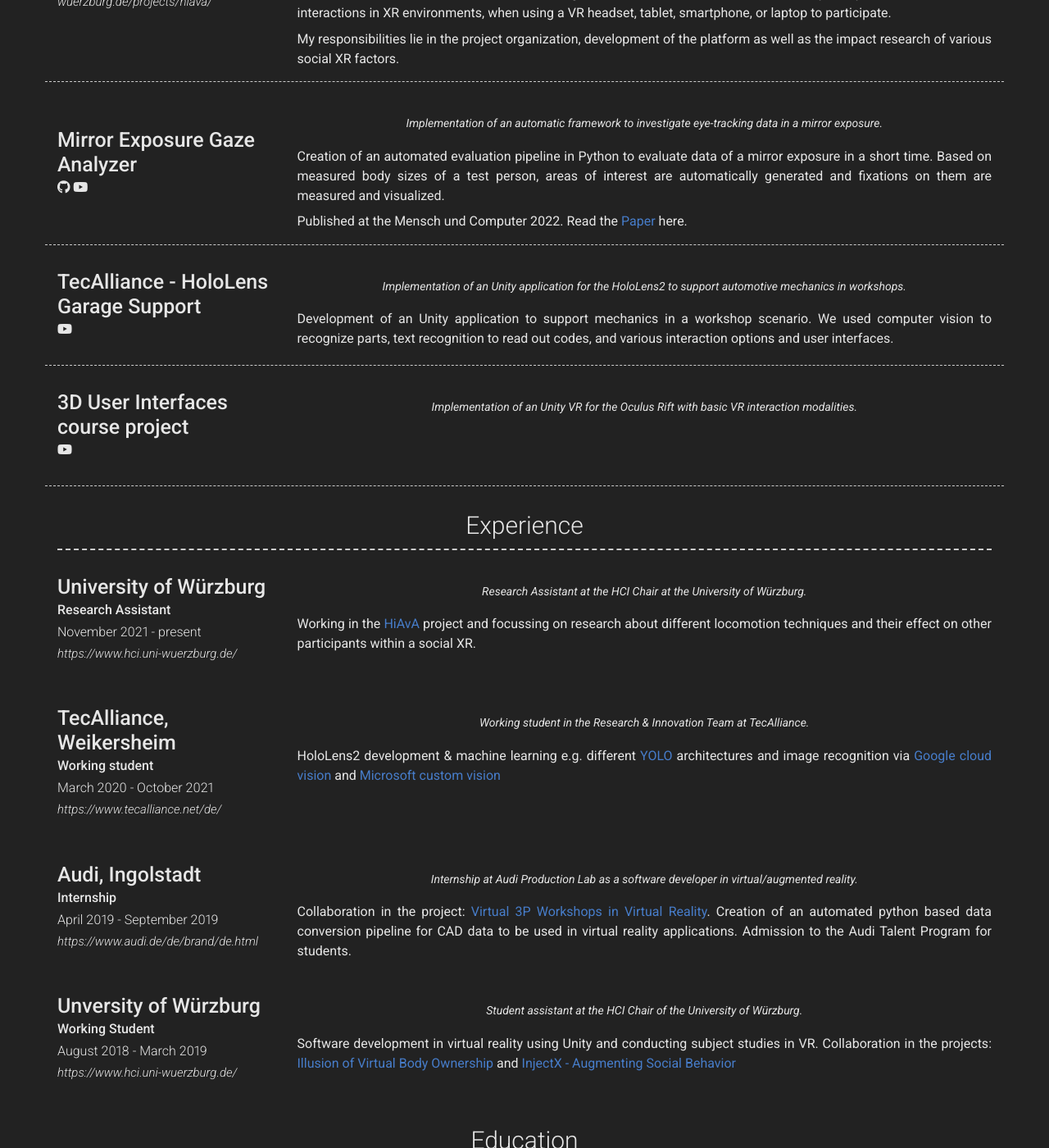
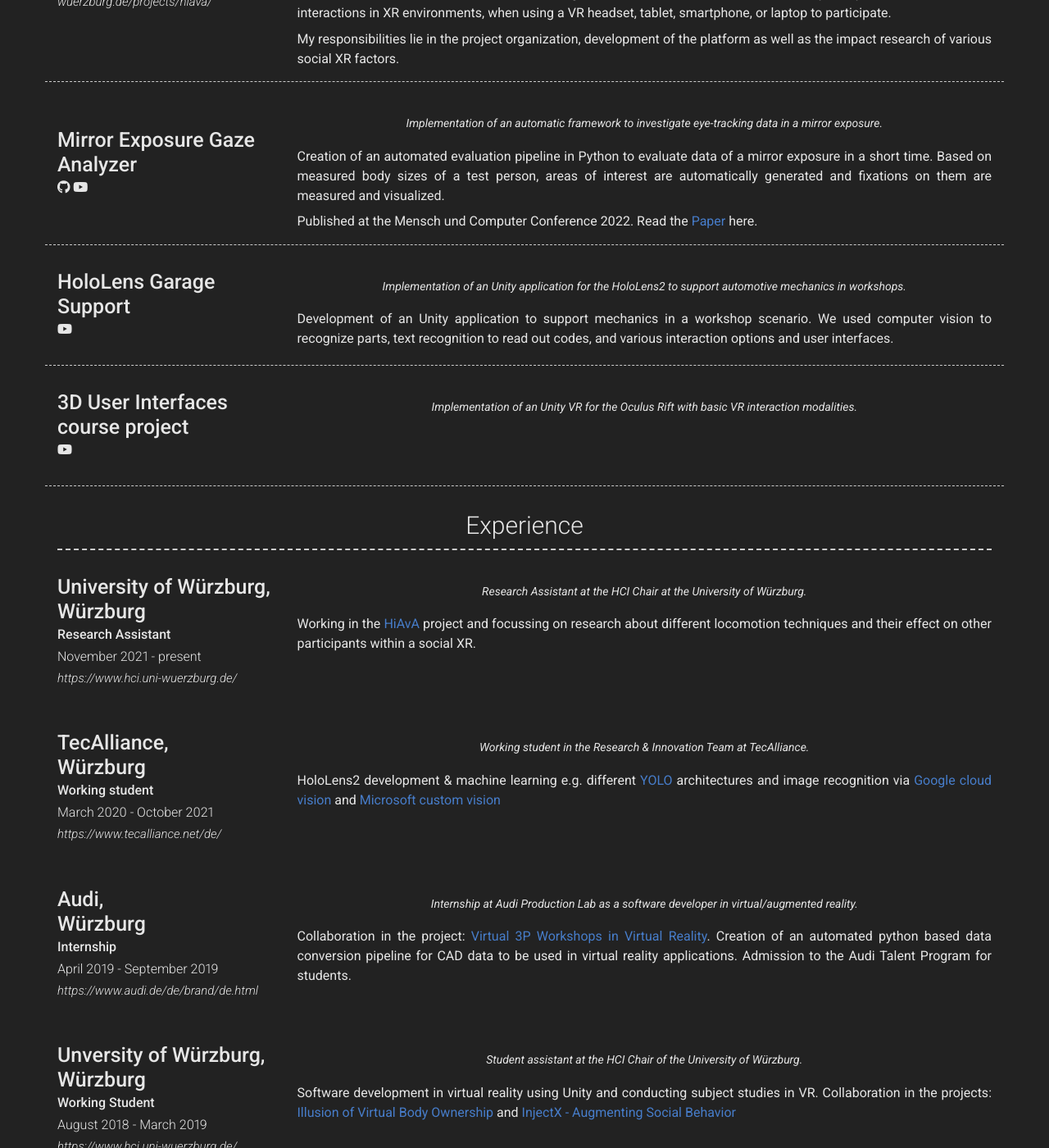
Before and after one commit to ChrisGoettfert/ChrisGoettfert.github.io, a Jekyll site: the page built from index.md, in a window 1280 px wide and 1400 px high, scrolled down 723 px. Shown: the whole window at 82% size. Built offline with Jekyll 4.4.1, drawn with Linux system fonts in a browser that asks for light colours; nearby versions of some CDN libraries.

Commit message:
furhter worked on format

```diff
--- a/_config.yml
+++ b/_config.yml
@@ -70,8 +70,8 @@ content:
       - layout: left
         border: weak
         title: HiAvA
-        subtitle: Resaerch project @ JMU Würzburg
         link: https://www.hci.uni-wuerzburg.de/projects/hiava/
+        title_link: Research project @ JMU Würzburg
         quote: >
           HiAvA - Scalable Hybrid Avatar-Agents-Technology for Everyday Social Interaction in XR
         description: | # this will include new lines to allow paragraphs
@@ -81,7 +81,7 @@ content:
       - layout: left
         border: weak
         title: Mirror Exposure Gaze Analyzer
-        subtitle: Student project
+        title_link: Student project
         additional_links:
           - title:  Github page for project
             icon: fab fa-github
@@ -94,11 +94,11 @@ content:
         description: | # this will include new lines to allow paragraphs
           Creation of an automated evaluation pipeline in Python to evaluate data of a mirror exposure in a short time. Based on measured body sizes of a test person, areas of interest are automatically generated and fixations on them are measured and visualized.
 
-          Published at the Mensch und Computer 2022. Read the [Paper](https://dl.acm.org/doi/10.1145/3543758.3547567) here.
+          Published at the Mensch und Computer Conference 2022. Read the [Paper](https://dl.acm.org/doi/10.1145/3543758.3547567) here.
       - layout: left
         border: weak
-        title: TecAlliance - HoloLens Garage Support
-        subtitle: Work project
+        title: HoloLens Garage Support
+        title_link: Work project at TecAlliance
         additional_links:
           - title: Teaser video of the developed HoloLens application
             icon: fab fa-youtube
@@ -125,7 +125,7 @@ content:
     layout: list
     content:
       - layout: left
-        title: University of Würzburg
+        title: University of Würzburg, <br> Würzburg
         sub_title: Research Assistant
         caption: November 2021 - present
         link: https://www.hci.uni-wuerzburg.de/
@@ -134,7 +134,7 @@ content:
         description: | # this will include new lines to allow paragraphs
           Working in the [HiAvA](https://www.hci.uni-wuerzburg.de/projects/hiava/) project and focussing on research about different locomotion techniques and their effect on other participants within a social XR.
       - layout: left
-        title: TecAlliance, Weikersheim
+        title: TecAlliance, <br> Würzburg
         sub_title: Working student
         caption: March 2020 - October 2021
         link: https://www.tecalliance.net/de/
@@ -143,7 +143,7 @@ content:
         description: | # this will include new lines to allow paragraphs
           HoloLens2 development & machine learning e.g. different [YOLO](https://arxiv.org/abs/1506.02640) architectures and image recognition via [Google cloud vision](https://cloud.google.com/vision?hl=en) and [Microsoft custom vision](https://www.customvision.ai/)
       - layout: left
-        title: Audi, Ingolstadt
+        title: Audi, <br> Würzburg
         sub_title: Internship
         caption: April 2019 - September 2019
         link: https://www.audi.de/de/brand/de.html
@@ -152,7 +152,7 @@ content:
         description: | # this will include new lines to allow paragraphs
          Collaboration in the project: [Virtual 3P Workshops in Virtual Reality](https://automanager.tv/?p=13349). Creation of an automated python based data conversion pipeline for CAD data to be used in virtual reality applications. Admission to the Audi Talent Program for students.
       - layout: left
-        title: Unversity of Würzburg
+        title: Unversity of Würzburg, <br> Würzburg
         sub_title: Working Student
         caption: August 2018 - March 2019
         link: https://www.hci.uni-wuerzburg.de/
@@ -171,7 +171,9 @@ content:
           Master of Science in Human-Computer-Interaction.
         description: | # this will include new lines to allow paragraphs
            Principles of real-time interactive systems, Psychology of real-time interactive systems, Machine Learning, Theorys of HCI, Eye-tracking, Advanced methods of data analysis, Networking and Concurrent Programming, 3D User-interfaces, Multimodal Interactions. <br>
+
            Master Thesis: Stress Generation and Social Ostracism with Teenagers in Virtual Reality - Implementation and Evaluation of an Interactive Therapeutic VR Application supervised by Prof. Dr. Carolin Wienrich and Prof. Dr. Marc Erich Latoschik. - *currently under assessment* <br>
+
            Grade: *Preliminary*: 1.3
       - layout: left
         title: University of Würzburg
@@ -181,7 +183,9 @@ content:
           Bachelor of Science in Human-Computer-Systems.
         description: | # this will include new lines to allow paragraphs
            Introduction to Programming, Algorithms and Data structures, Interactive Computergraphic, Introduction to Human-Computer-Interaction, Research Methods, Statistics, Augmented Reality and User Research. <br>
+
            Bachelor Thesis: Influence of cognitive load on Simulator sickness in a simulated autonomous driving supervised by Prof. Dr. Carolin Wienrich. Grade: 1.3 <br>
+
            Grade: 2.2
   - title: A Little More About Me
     layout: text
```
Also changed, not shown: 1 other file.
